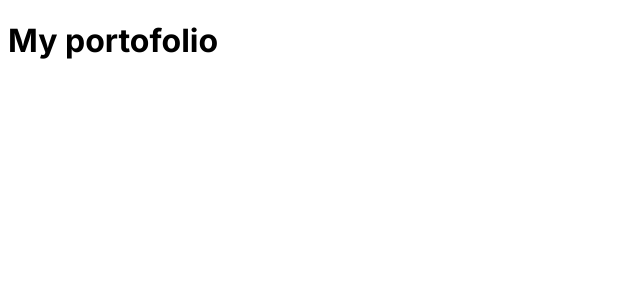
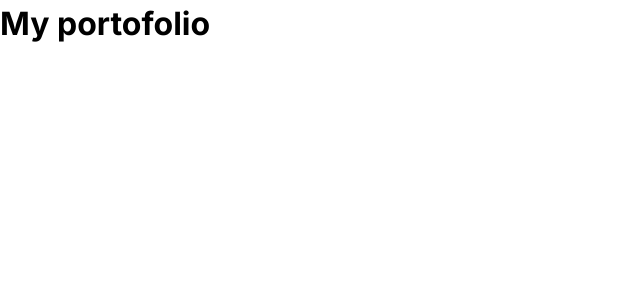
Before and after one commit to duniandewon/portofolio, a Next.js app: page / in a window 1280 px wide. Shown: the top 300 px of the page, without its empty margins (0-640 px from the left). Built offline with nearby package versions, Linux system fonts and the light colour scheme.

Commit message:
Create global styles

```diff
--- /dev/null
+++ b/src/app/GlobalStyle.ts
@@ -0,0 +1,54 @@
+"use client";
+
+import { createGlobalStyle } from "styled-components";
+
+const GlobalStyle = createGlobalStyle<{ $whiteColor?: boolean }>`
+/*
+  1. Use a more-intuitive box-sizing model.
+*/
+*, *::before, *::after {
+  box-sizing: border-box;
+}
+/*
+  2. Remove default margin
+*/
+* {
+  margin: 0;
+}
+/*
+  3. Allow percentage-based heights in the application
+*/
+html, body {
+  height: 100%;
+}
+/*
+  Typographic tweaks!
+  4. Add accessible line-height
+  5. Improve text rendering
+*/
+body {
+  line-height: 1.5;
+  -webkit-font-smoothing: antialiased;
+}
+/*
+  6. Improve media defaults
+*/
+img, picture, video, canvas, svg {
+  display: block;
+  max-width: 100%;
+}
+/*
+  7. Remove built-in form typography styles
+*/
+input, button, textarea, select {
+  font: inherit;
+}
+/*
+  8. Avoid text overflows
+*/
+p, h1, h2, h3, h4, h5, h6 {
+  overflow-wrap: break-word;
+}
+`;
+
+export default GlobalStyle;
--- a/src/app/layout.tsx
+++ b/src/app/layout.tsx
@@ -1,6 +1,7 @@
 import { Inter } from "next/font/google";
 
 import StyledComponentsRegistry from "@/lib/registry";
+import GlobalStyle from "@/app/GlobalStyle";
 
 const inter = Inter({ subsets: ["latin"] });
 
@@ -16,7 +17,10 @@
   return (
     <html lang="en">
       <body className={inter.className}>
-        <StyledComponentsRegistry>{children}</StyledComponentsRegistry>
+        <StyledComponentsRegistry>
+          <GlobalStyle />
+          {children}
+        </StyledComponentsRegistry>
       </body>
     </html>
   );
```
